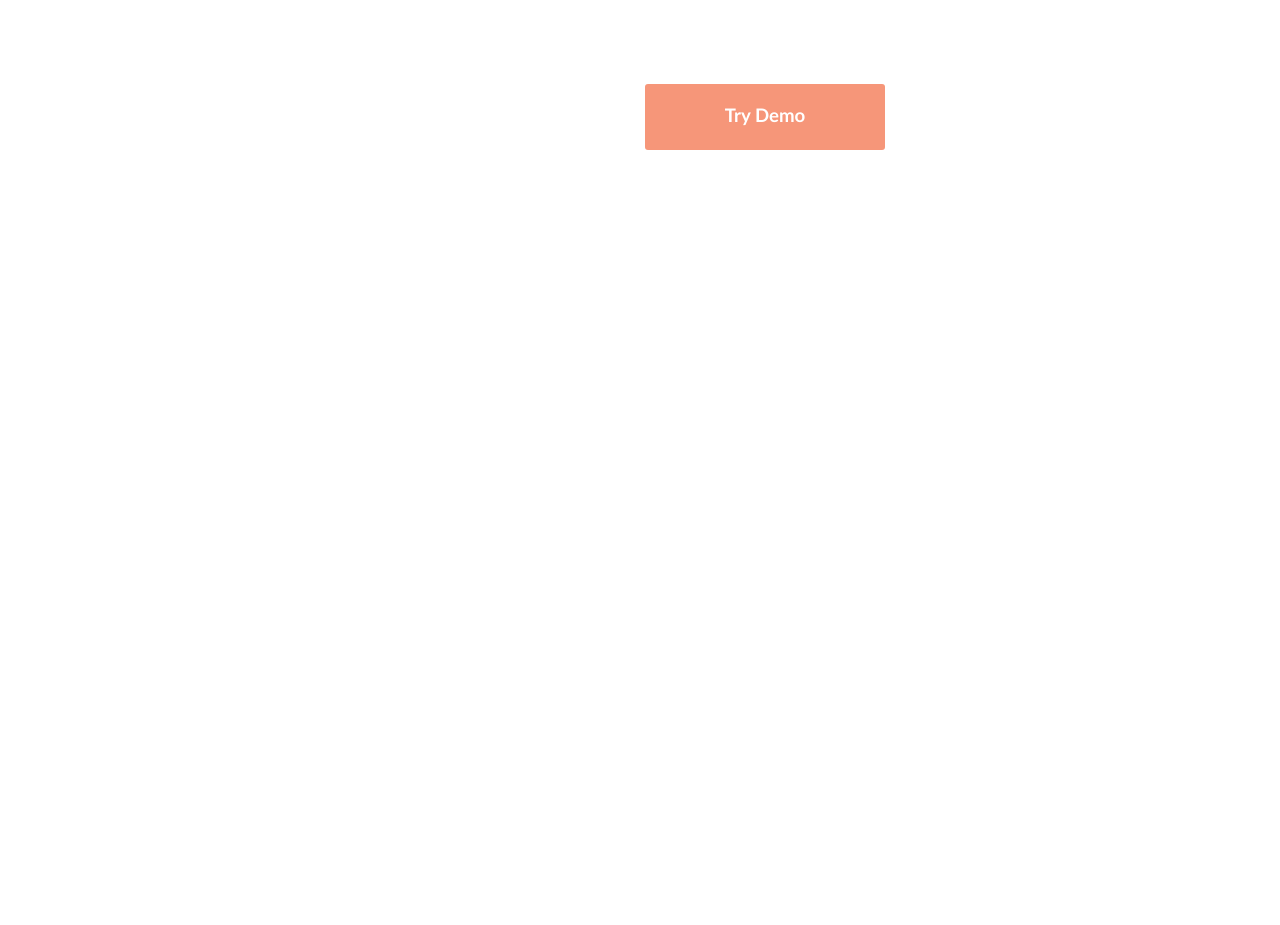
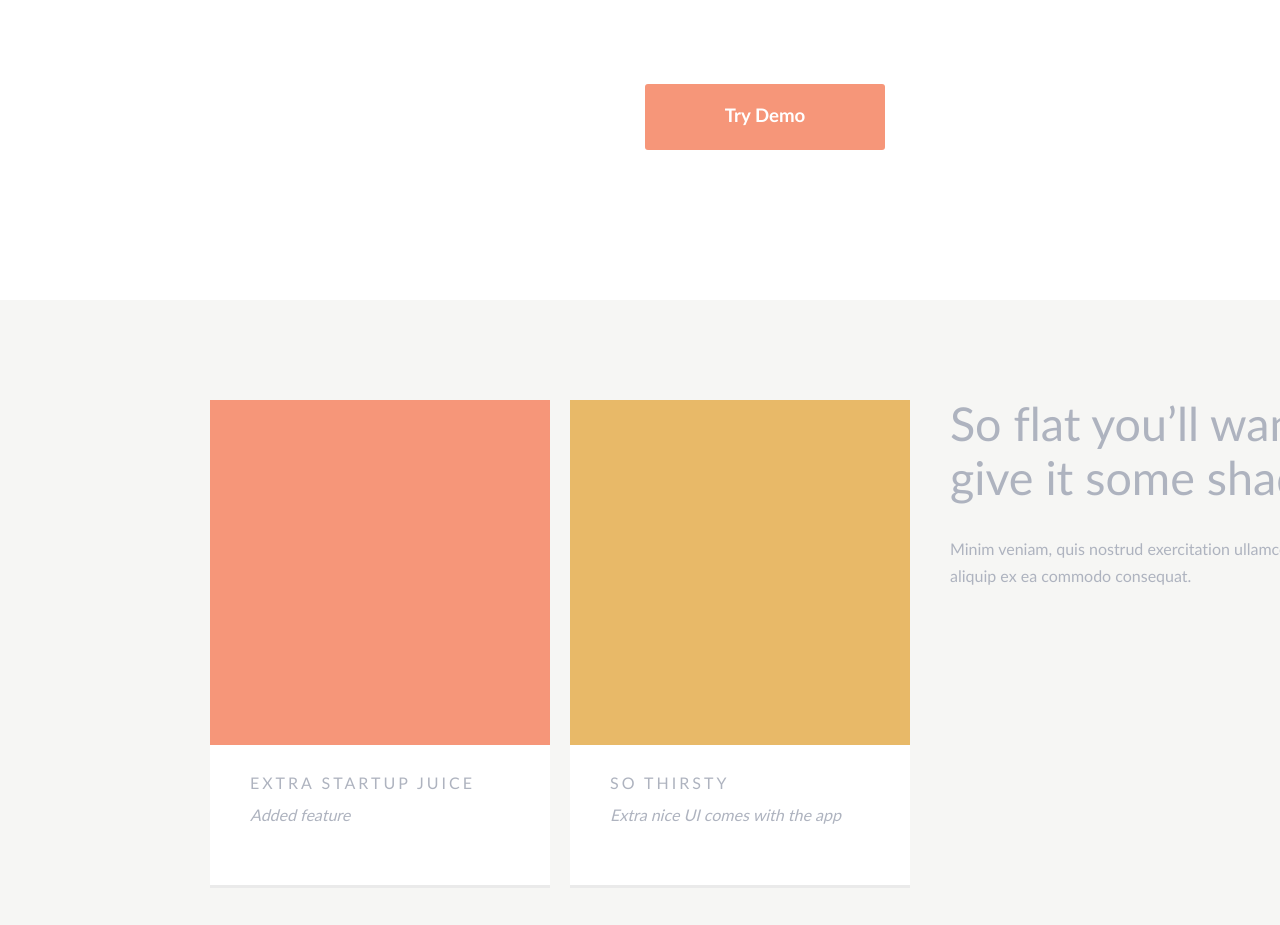
Before and after one commit to ahtlv/ahtlv.github.io, a plain HTML site: page index.html in a window 1280 px wide. Shown: the part 2810-3735 px from the top of the page. Before the commit the page ends 3110 px from the top, so only its background shows below. Drawn offline with Linux system fonts and the light colour scheme.

Commit message:
new update

```diff
--- a/css/style2.css
+++ b/css/style2.css
@@ -47,10 +47,10 @@ section{
 
 .play {
   display: block;
+  position: absolute;
   left: 50%;
   padding-top: 80px;
   margin: 0 0 0 -50px;
-  position: absolute;
   width: 100px;
 }
 .circle {
@@ -221,38 +221,39 @@ section{
 /* page 4 */
 .page_color_squares {
   background-color: #f6f6f4;
+  height: 490px;
 }
 
 .square_orange {
   position: absolute;
   width: 340px;
-  padding-left: 210px;
-  padding-top: 100px;
 }
 
-#square_orange_td1 {
+.square_orange_td1 {
   height: 345px;
   background-color: #f69679;
 }
 
-#square_orange_td2 {
+.square_orange_td2 {
   height: 140px;
   background-color: #fff;
 }
 
-#square_td3 {
+.square_td3 {
 height: 3px;
 background-color: #eaeaea;
 }
 
-#square_text_title {
+.square_text_title {
   padding-left: 40px;
+  margin-top: -30px;
   letter-spacing: 3px;
   text-transform: uppercase;
   color: #aeb3bf;
+  margin-bottom: 10pt;
 }
 
-#square_text_content {
+.square_text_content {
   font-style: italic;
   padding-left: 40px;
   color: #aeb3bf;
@@ -261,16 +262,15 @@ background-color: #eaeaea;
 .square_yellow {
   position: absolute;
   width: 340px;
-  padding-left: 570px;
-  padding-top: 100px;
+  padding-left: 360px;
 }
 
-#square_yellow_td1 {
+.square_yellow_td1 {
   height: 345px;
   background-color: #e8b968;
 }
 
-#square_yellow_td2 {
+.square_yellow_td2 {
   height: 140px;
   background-color: #fff;
 }
@@ -279,36 +279,35 @@ background-color: #eaeaea;
   position: absolute;
   color: #aeb3bf;
   width: 440px;
-  padding-left: 950px;
-  padding-top: 50px;
+  padding-left: 740px;
 }
 
-#color_squares_title_text {
+.color_squares_title_text {
+  font-family: "LatoLight";
   font-size: 35pt;
   font-weight: 100;
   line-height: 40pt;
-
 }
 
-#color_squares_text {
-  margin-top: 230px;
+.color_squares_second_text {
+  margin-top: 30px;
   font-weight: 100;
   line-height: 20pt;
 }
 
 .color_squares_breakets {
   position: absolute;
-  padding-left: 1350px;
-  padding-top: 530px;
+  padding-left: 1150px;
+  padding-top: 460px;
 }
 
-#color_squares_breakets_gray {
+.color_squares_breakets_gray {
   color: #959595;
   font-size: 20pt;
   font-weight: 600;
 }
 
-#color_squares_breakets_black {
+.color_squares_breakets_black {
   color: #000;
   font-size: 20pt;
   font-weight: 600;
--- a/index.html
+++ b/index.html
@@ -97,6 +97,73 @@
 		</div>
 	</section>
 
+	<section class="page_color_squares content">
 
+		<div class="square_orange">
+			<table width="100%" cellpadding="0" cellspacing="0">
+				<tr>
+					<td class="square_orange_td1">
+					</td>
+				</tr>
+				<tr>
+				<td class="square_orange_td2">
+					<p class="square_text_title">
+						Extra startup juice
+					</p>
+					<p class="square_text_content">
+						Added feature
+					</p>
+				</td>
+				</tr>
+				<tr>
+					<td class="square_td3">
+					</td>
+				</tr>
+			</table>
+		</div>
+		<div class="square_yellow">
+			<table width="100%" cellpadding="0" cellspacing="0">
+				<tr>
+					<td class="square_yellow_td1">
+					</td>
+				</tr>
+				<tr>
+					<td class="square_yellow_td2">
+						<p class="square_text_title">
+							So thirsty
+						</p>
+						<p class="square_text_content">
+							Extra nice UI comes with the app
+						</p>
+					</td>
+				</tr>
+				<tr>
+					<td class="square_td3">
+					</td>
+				</tr>
+			</table>
+		</div>
+		<div class="color_squares_text">
+			<div class="color_squares_title_text">
+				<p>
+					So flat you’ll want to give it some shadows
+				</p>
+			</div>
+			<div class="color_squares_second_text">
+				<p>
+					Minim veniam, quis nostrud exercitation ullamco laboris nisi ut aliquip ex ea commodo consequat.
+				</p>
+			</div>
+		</div>
+		<div class="color_squares_breakets">
+			<span class="color_squares_breakets_gray">
+				<
+			</span>
+			<span class="color_squares_breakets_black">
+				 >
+			 </span>
+		</div>
+
+	</section>
 </body>
 </html>
```
